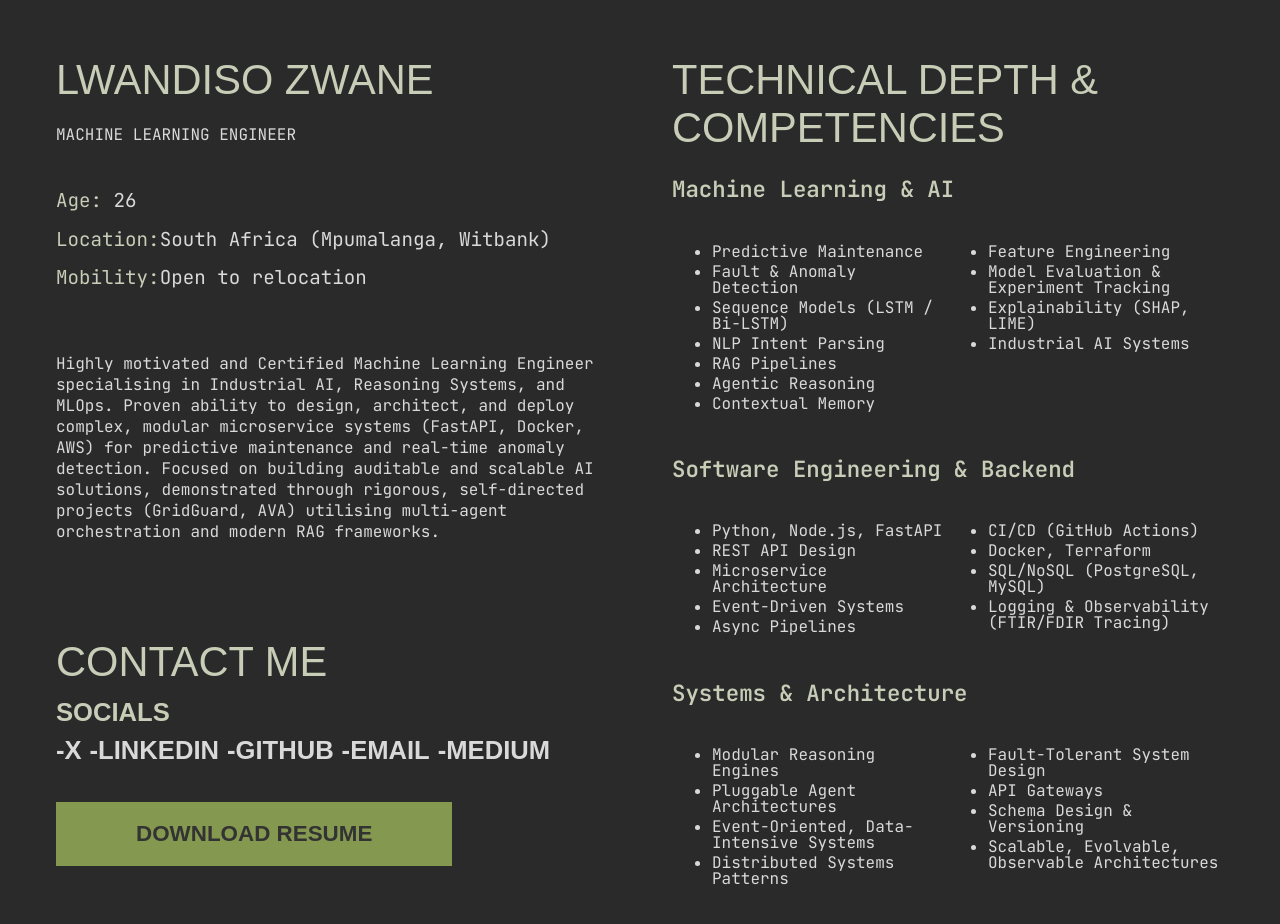
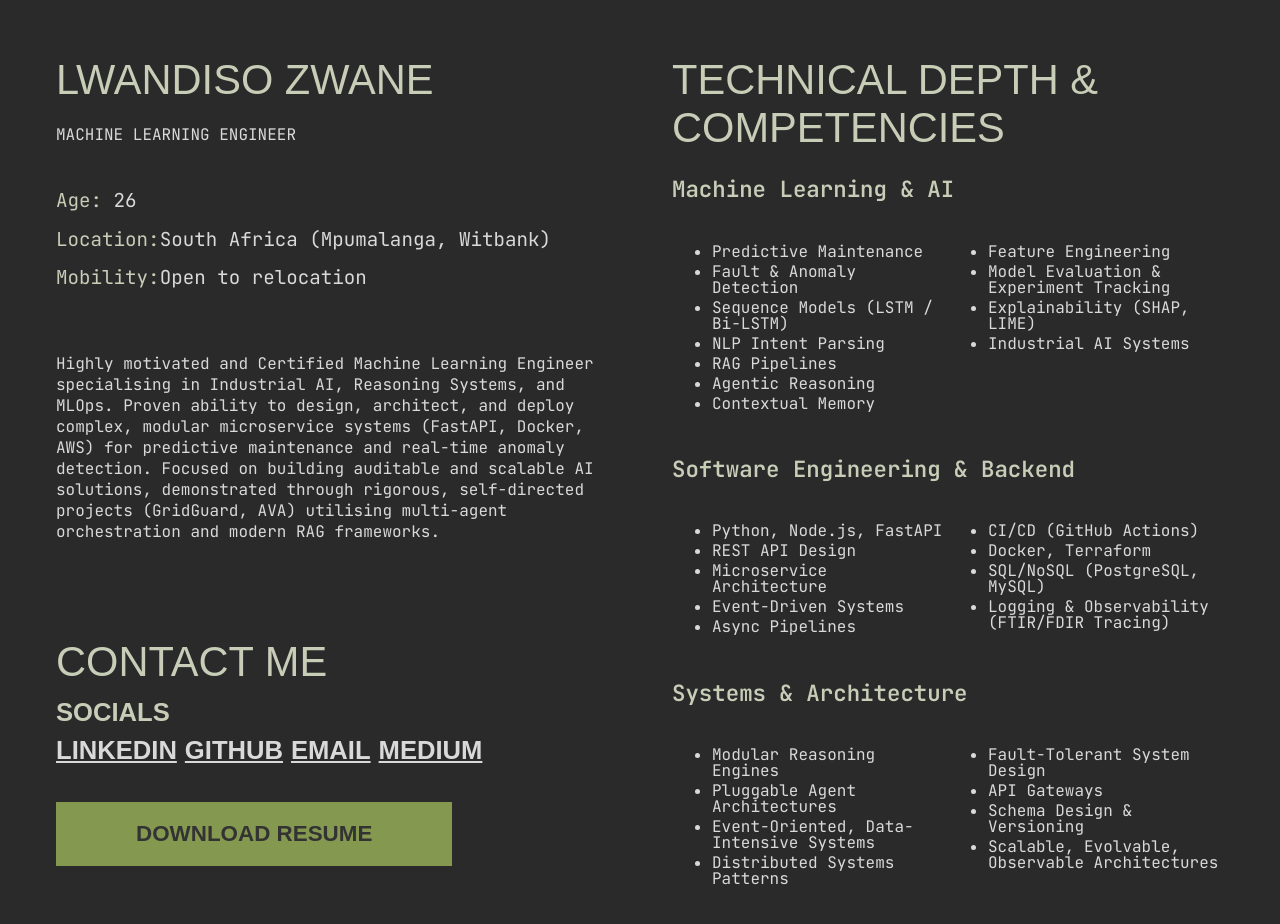
Before and after one commit to kidmpukane/my_corp_portfolio, a React (Vite) app: page / in a window 1280 px wide. Shown: the top 924 px of the page. Built offline with nearby package versions, Linux system fonts and the light colour scheme; a web font is replaced by a local one.

Commit message:
minor link bug fixes

```diff
--- a/src/pages/AboutMe.jsx
+++ b/src/pages/AboutMe.jsx
@@ -53,11 +53,31 @@ function AboutMe() {
           <div>
             <a className="contact-me-h">SOCIALS</a>
             <div className="contact-list">
-              <a>-X</a>
-              <a>-LINKEDIN</a>
-              <a>-GITHUB</a>
-              <a>-EMAIL</a>
-              <a>-MEDIUM</a>
+              <a
+                href="https://www.linkedin.com/in/lwandiso-zwane-60506a252/"
+                target="_blank"
+                rel="noopener noreferrer"
+              >
+                LINKEDIN
+              </a>
+
+              <a
+                href="https://github.com/kidmpukane"
+                target="_blank"
+                rel="noopener noreferrer"
+              >
+                GITHUB
+              </a>
+
+              <a href="mailto:lwandisozwane91@gmail.com">EMAIL</a>
+
+              <a
+                href="https://medium.com/@n_lwandisozwane"
+                target="_blank"
+                rel="noopener noreferrer"
+              >
+                MEDIUM
+              </a>
             </div>
             <div className="profile-cta">
               <button
@@ -142,8 +162,3 @@ function AboutMe() {
 }
 
 export default AboutMe;
-
-// ("lwandisozwane91@gmail.com");
-// ("https://www.linkedin.com/in/lwandiso-zwane-60506a252/");
-// ("https://medium.com/@n_lwandisozwane");
-// ("https://github.com/kidmpukane");
--- a/src/pages/styles/pageStyles.css
+++ b/src/pages/styles/pageStyles.css
@@ -262,6 +262,10 @@
   font-family: "Handjet", sans-serif;
   font-size: 1.6rem;
   font-weight: 600;
+  color: #d9d9d9;
+}
+
+.contact-list a {
   color: #d9d9d9;
 }
 
```
